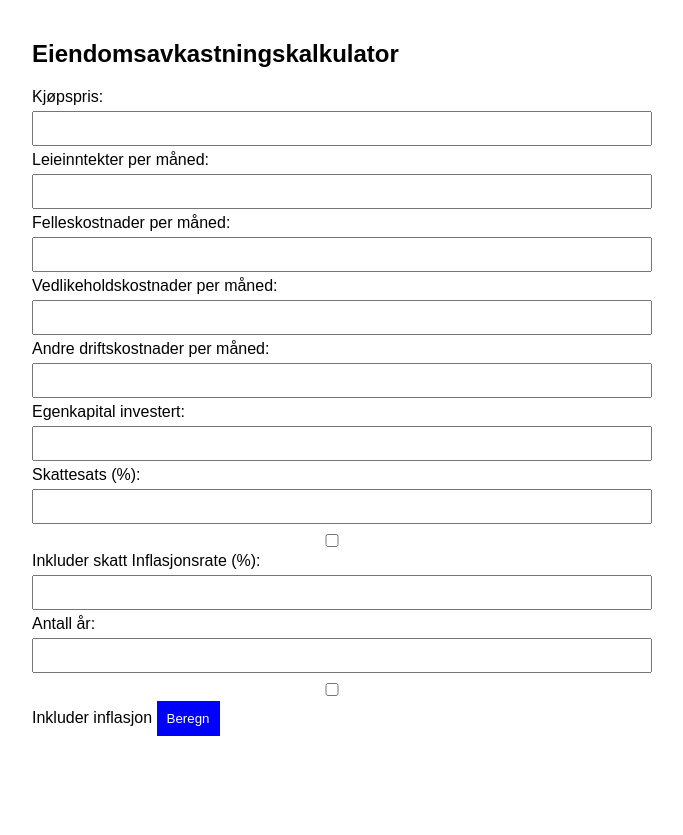
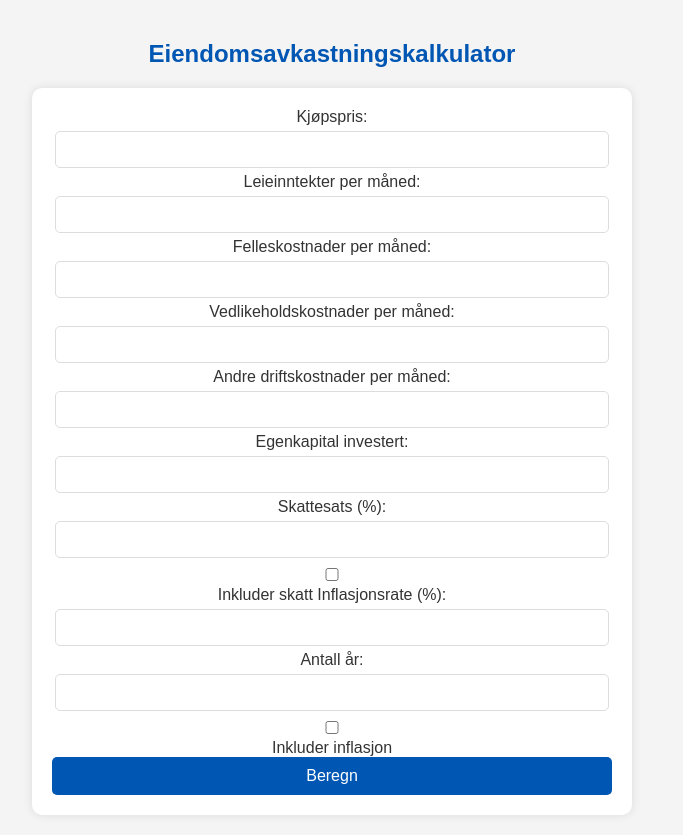
Before and after one commit to prerep/Eiendomsavkastning-kalkulator, a Flask app: page / in a window 1280 px wide. Shown: the whole page, without its empty margins (308-991 px from the left). Before the commit the page ends 736 px from the top, so only its background shows below. Run offline with Flask 3, Linux system fonts and the light colour scheme.

Commit message:
Update index.html

```diff
--- a/templates/index.html
+++ b/templates/index.html
@@ -4,12 +4,7 @@
     <meta charset="UTF-8">
     <meta name="viewport" content="width=device-width, initial-scale=1.0">
     <title>Eiendomsavkastningskalkulator</title>
-    <style>
-        body { font-family: Arial, sans-serif; max-width: 600px; margin: auto; padding: 20px; }
-        input { width: 100%; padding: 8px; margin: 5px 0; }
-        button { background: blue; color: white; padding: 10px; border: none; cursor: pointer; }
-        .result { background: #f0f0f0; padding: 10px; margin-top: 10px; }
-    </style>
+    <link rel="stylesheet" href="{{ url_for('static', filename='style.css') }}">
 </head>
 <body>
     <h2>Eiendomsavkastningskalkulator</h2>
```
